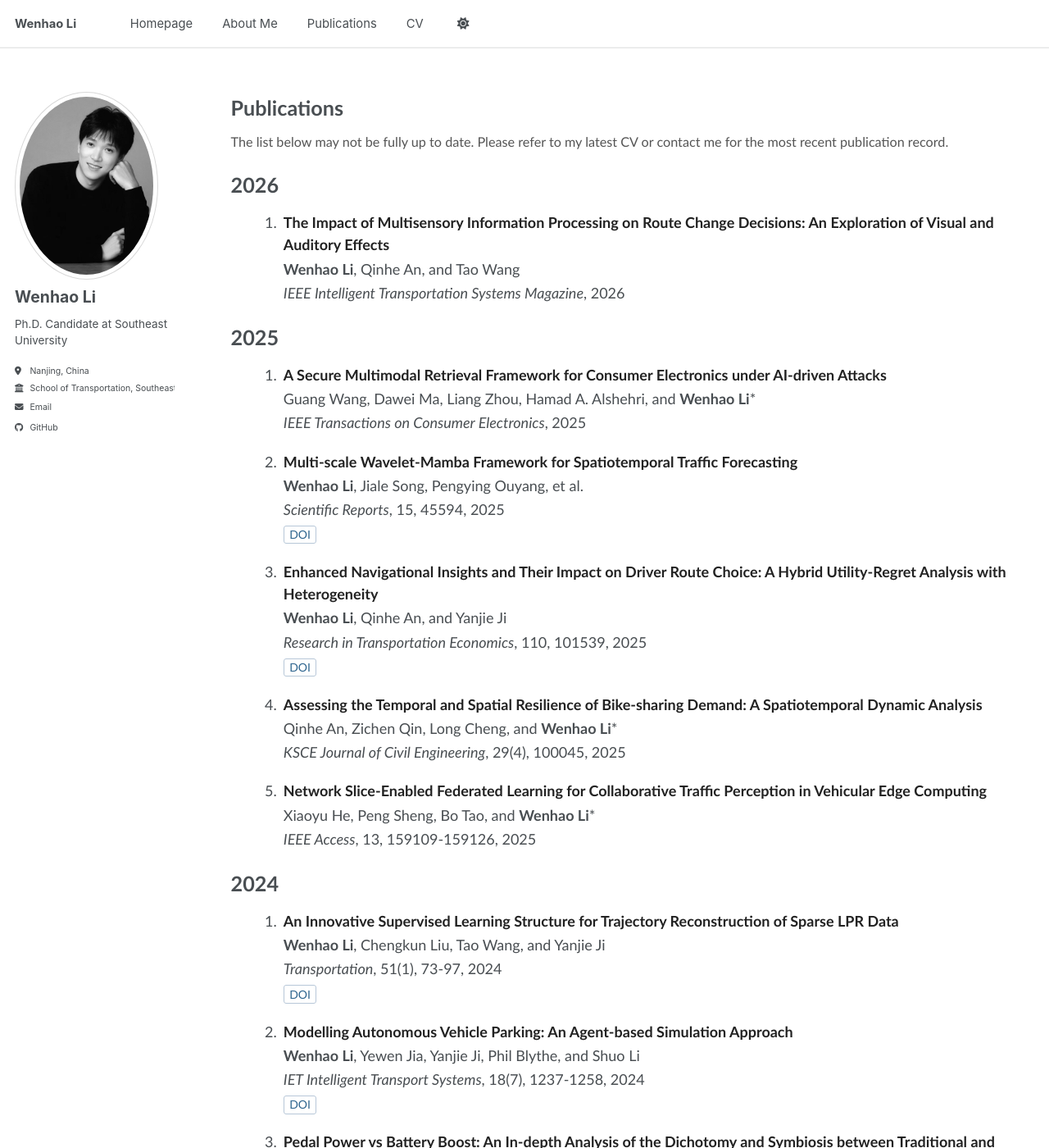
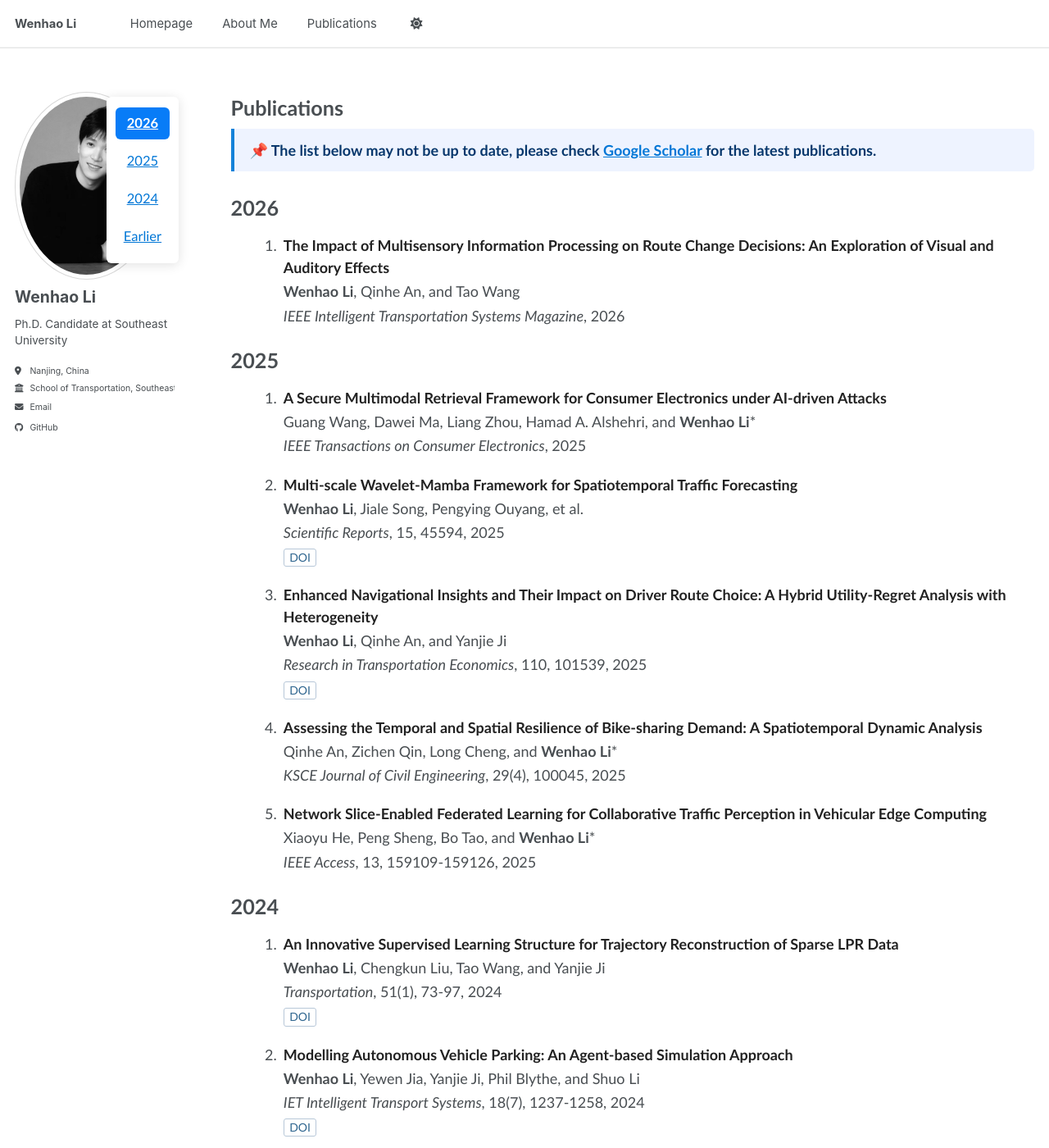
Before and after one commit to lwhgxnn/lwhgxnn.github.io, a Jekyll site: the page built from _pages/publications.html, in a window 1280 px wide and 1400 px high. Shown: the whole window at 82% size. Built offline with Jekyll 4.4.1, drawn with Linux system fonts in a browser that asks for light colours; a script bundle is joined from its source files by our own code; library files that are not in the unit come from our copies.

Commit message:
Update publications layout

```diff
--- a/_pages/publications.html
+++ b/_pages/publications.html
@@ -5,9 +5,16 @@ permalink: /publications/
 author_profile: true
 ---
 
-<p class="publication-note">The list below may not be fully up to date. Please refer to my latest CV or contact me for the most recent publication record.</p>
+<div class="publication-alert">&#128204; The list below may not be up to date, please check <a href="https://scholar.google.com/scholar?q=Wenhao+Li+Southeast+University+Transportation" target="_blank" rel="noopener">Google Scholar</a> for the latest publications.</div>
 
-<h2>2026</h2>
+<nav class="pub-year-nav" aria-label="Publication years">
+  <a href="#2026" class="active">2026</a>
+  <a href="#2025">2025</a>
+  <a href="#2024">2024</a>
+  <a href="#earlier">Earlier</a>
+</nav>
+
+<h2 id="2026">2026</h2>
 <ol class="publication-list">
   <li>
     <p class="pub-title">The Impact of Multisensory Information Processing on Route Change Decisions: An Exploration of Visual and Auditory Effects</p>
@@ -16,7 +23,7 @@ author_profile: true
   </li>
 </ol>
 
-<h2>2025</h2>
+<h2 id="2025">2025</h2>
 <ol class="publication-list">
   <li>
     <p class="pub-title">A Secure Multimodal Retrieval Framework for Consumer Electronics under AI-driven Attacks</p>
@@ -47,7 +54,7 @@ author_profile: true
   </li>
 </ol>
 
-<h2>2024</h2>
+<h2 id="2024">2024</h2>
 <ol class="publication-list">
   <li>
     <p class="pub-title">An Innovative Supervised Learning Structure for Trajectory Reconstruction of Sparse LPR Data</p>
@@ -73,7 +80,7 @@ author_profile: true
   </li>
 </ol>
 
-<h2>Earlier</h2>
+<h2 id="earlier">Earlier</h2>
 <ol class="publication-list">
   <li>
     <p class="pub-title">Understanding Adoption Intent and Behavioral Response to Shared Electric Bicycles: A Survey in Ningbo, China</p>
--- a/_sass/_custom.scss
+++ b/_sass/_custom.scss
@@ -61,6 +61,58 @@
 
 .publication-list {
   margin-left: 1.15em;
+}
+
+.publication-alert {
+  background: #eef3ff;
+  border-left: 4px solid #1582d9;
+  border-radius: 0 5px 5px 0;
+  color: #07376c;
+  font-weight: 700;
+  margin: 0 0 1.6em;
+  padding: 0.7em 1.05em;
+}
+
+.publication-alert a {
+  color: #0076d6;
+  text-decoration: underline;
+}
+
+.pub-year-nav {
+  background: #fff;
+  border-radius: 6px;
+  box-shadow: 0 2px 14px rgba(0, 0, 0, 0.12);
+  display: flex;
+  flex-direction: column;
+  gap: 0.35em;
+  left: calc(50% - 510px);
+  padding: 0.7em 0.6em;
+  position: fixed;
+  top: 118px;
+  z-index: 10;
+}
+
+.pub-year-nav a {
+  border-radius: 6px;
+  color: #0076d6;
+  display: block;
+  font-size: 0.92em;
+  min-width: 54px;
+  padding: 0.45em 0.6em;
+  text-align: center;
+}
+
+.pub-year-nav a.active {
+  background: #087cf7;
+  color: #fff;
+  font-weight: 700;
+  text-decoration: underline;
+}
+
+@media (max-width: 72em) {
+  .pub-year-nav {
+    display: none;
+  }
 }
 
 .publication-list li {
```
Also changed, not shown: _data/navigation.yml (+0 -9 lines), _pages/cv.md (deleted, +0 -58 lines), 1 other file.
